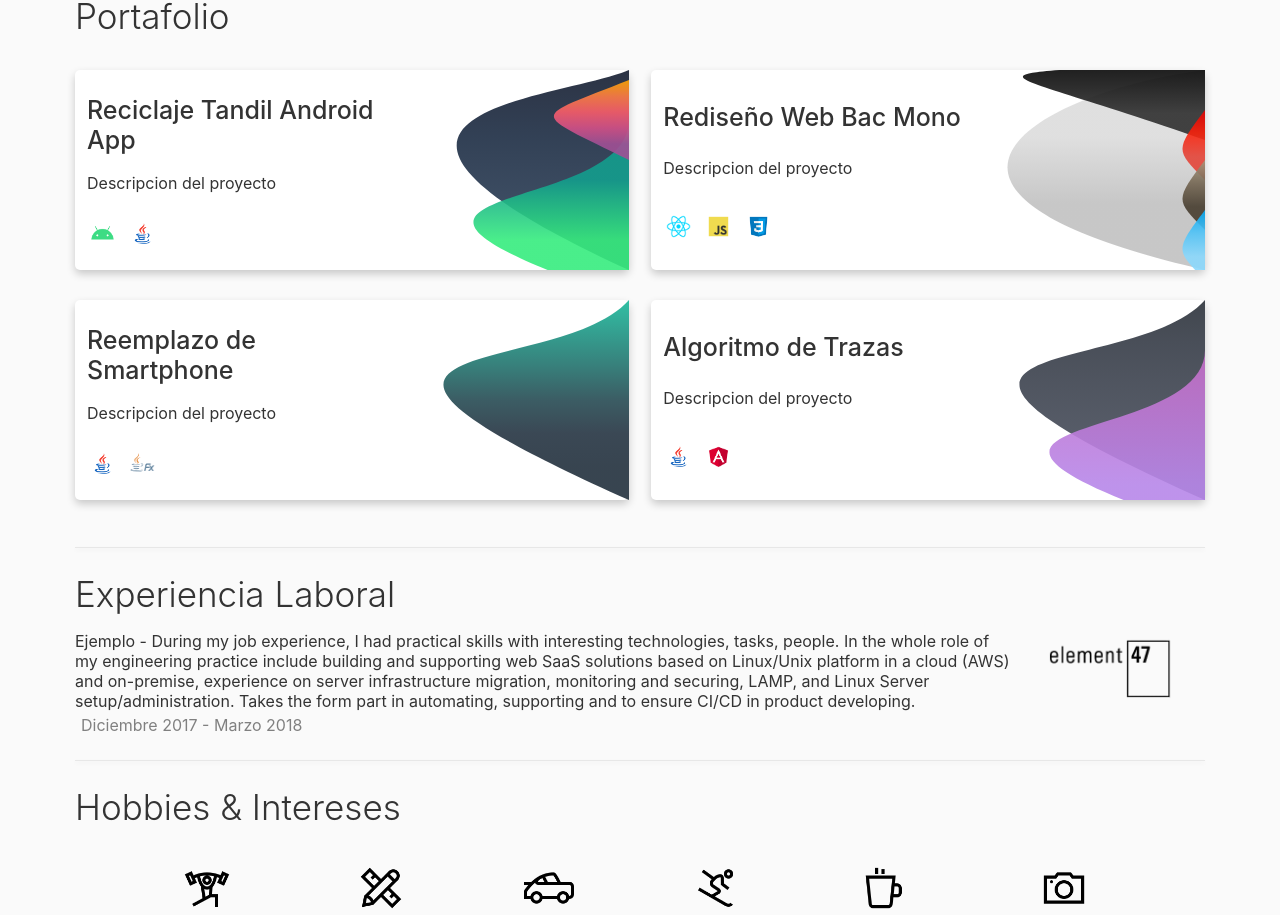
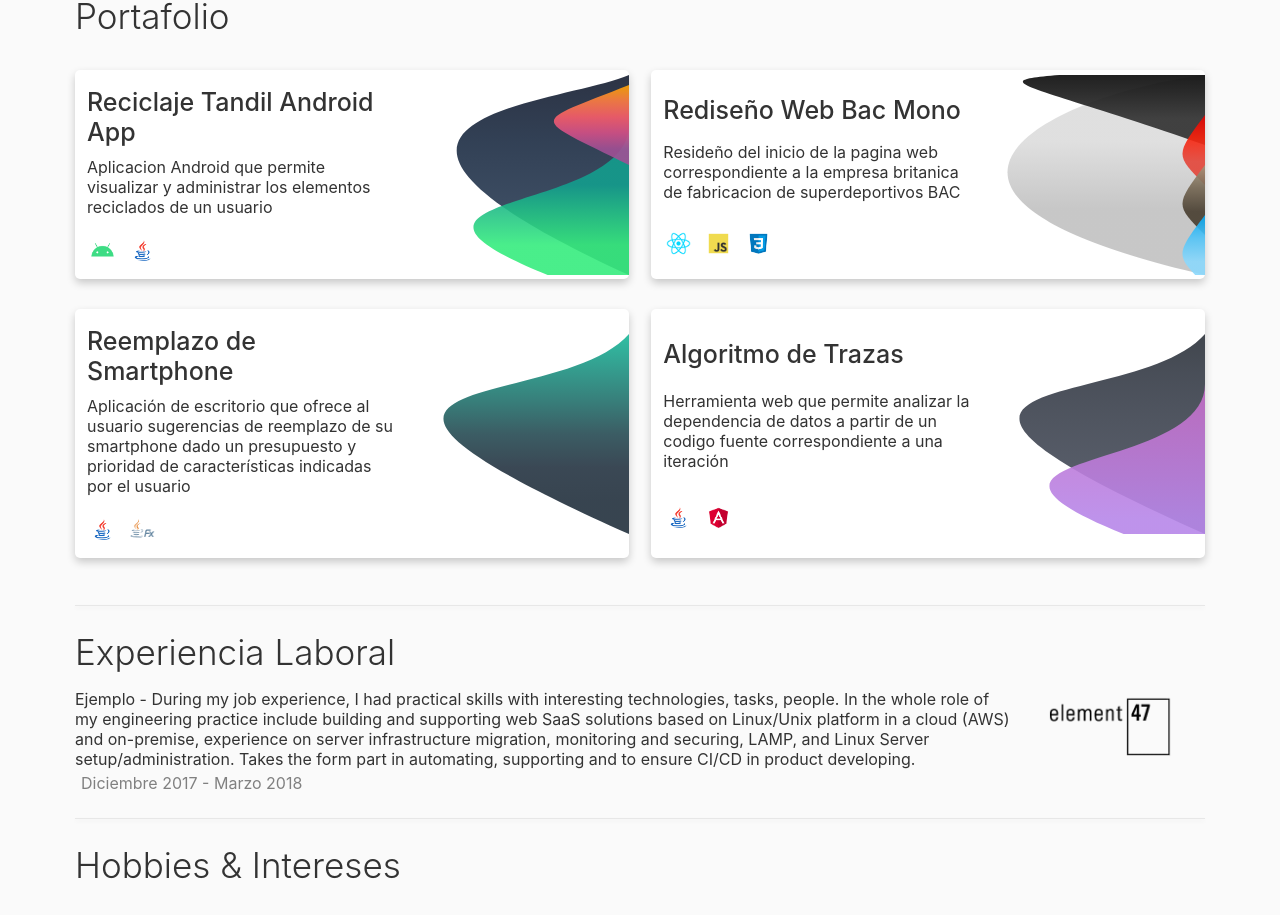
Before and after one commit to carreterosanti/Personal-Resume, a React (Create React App) app: page / in a window 1280 px wide. Shown: the part 1199-2114 px from the top of the page. Built offline with nearby package versions, Linux system fonts and the light colour scheme.

Commit message:
Descripción de portfolio.

```diff
--- a/src/components/Portafolio.js
+++ b/src/components/Portafolio.js
@@ -32,24 +32,28 @@ export default function Portfolio(props) {
         <PortfolioItem
           titulo={portfolioReciclajeTandil.titulo}
           urlTecnologias={portfolioReciclajeTandil.urlTecnologias}
+          descripcion={portfolioReciclajeTandil.descripcion}
           darkMode={props.darkMode}
           wave={portfolioReciclajeTandil.wave}
         />
         <PortfolioItem
           titulo={portfolioRedisenoWebBacMono.titulo}
           urlTecnologias={portfolioRedisenoWebBacMono.urlTecnologias}
+          descripcion={portfolioRedisenoWebBacMono.descripcion}
           darkMode={props.darkMode}
           wave={portfolioRedisenoWebBacMono.wave}
         />
         <PortfolioItem
           titulo={portfolioReemplazoDeSmartphone.titulo}
           urlTecnologias={portfolioReemplazoDeSmartphone.urlTecnologias}
+          descripcion={portfolioReemplazoDeSmartphone.descripcion}
           darkMode={props.darkMode}
           wave={portfolioReemplazoDeSmartphone.wave}
         />
         <PortfolioItem
           titulo={portfolioAlgoritmoDeTrazas.titulo}
           urlTecnologias={portfolioAlgoritmoDeTrazas.urlTecnologias}
+          descripcion={portfolioAlgoritmoDeTrazas.descripcion}
           darkMode={props.darkMode}
           wave={portfolioAlgoritmoDeTrazas.wave}
         />
--- a/src/components/PortfolioItem.js
+++ b/src/components/PortfolioItem.js
@@ -27,7 +27,7 @@ export default function PortfolioItem(props) {
         }}
       >
         <h3 className="portfolio-item-titulo">{props.titulo}</h3>
-        <p className="portfolio-item-descripcion">Descripcion del proyecto</p>
+        <p className="portfolio-item-descripcion">{props.descripcion}</p>
         <div
           style={{
             display: "flex",
--- a/src/components/data-materias.js
+++ b/src/components/data-materias.js
@@ -273,23 +273,31 @@ export const wavesAlgoritmoDeTrazas = [
 export const portfolioReciclajeTandil = {
   titulo: "Reciclaje Tandil Android App",
   urlTecnologias: ["android-icon.png", "java-icon.png"],
+  descripcion:
+    "Aplicacion Android que permite visualizar y administrar los elementos reciclados de un usuario",
   wave: wavesReciclajeTandil
 };
 
 export const portfolioRedisenoWebBacMono = {
   titulo: "Rediseño Web Bac Mono",
   urlTecnologias: ["react-icon.png", "js-icon.png", "css-icon.png"],
+  descripcion:
+    "Resideño del inicio de la pagina web correspondiente a la empresa britanica de fabricacion de superdeportivos BAC",
   wave: wavesRedisenoWebBacMono
 };
 
 export const portfolioReemplazoDeSmartphone = {
   titulo: "Reemplazo de Smartphone",
   urlTecnologias: ["java-icon.png", "java-fx-icon.png"],
+  descripcion:
+    "Aplicación de escritorio que ofrece al usuario sugerencias de reemplazo de su smartphone dado un presupuesto y prioridad de características indicadas por el usuario",
   wave: wavesReemplazoDeSmartphone
 };
 
 export const portfolioAlgoritmoDeTrazas = {
   titulo: "Algoritmo de Trazas",
   urlTecnologias: ["java-icon.png", "angular-icon.png"],
+  descripcion:
+    "Herramienta web que permite analizar la dependencia de datos a partir de un codigo fuente correspondiente a una iteración",
   wave: wavesAlgoritmoDeTrazas
 };
```
